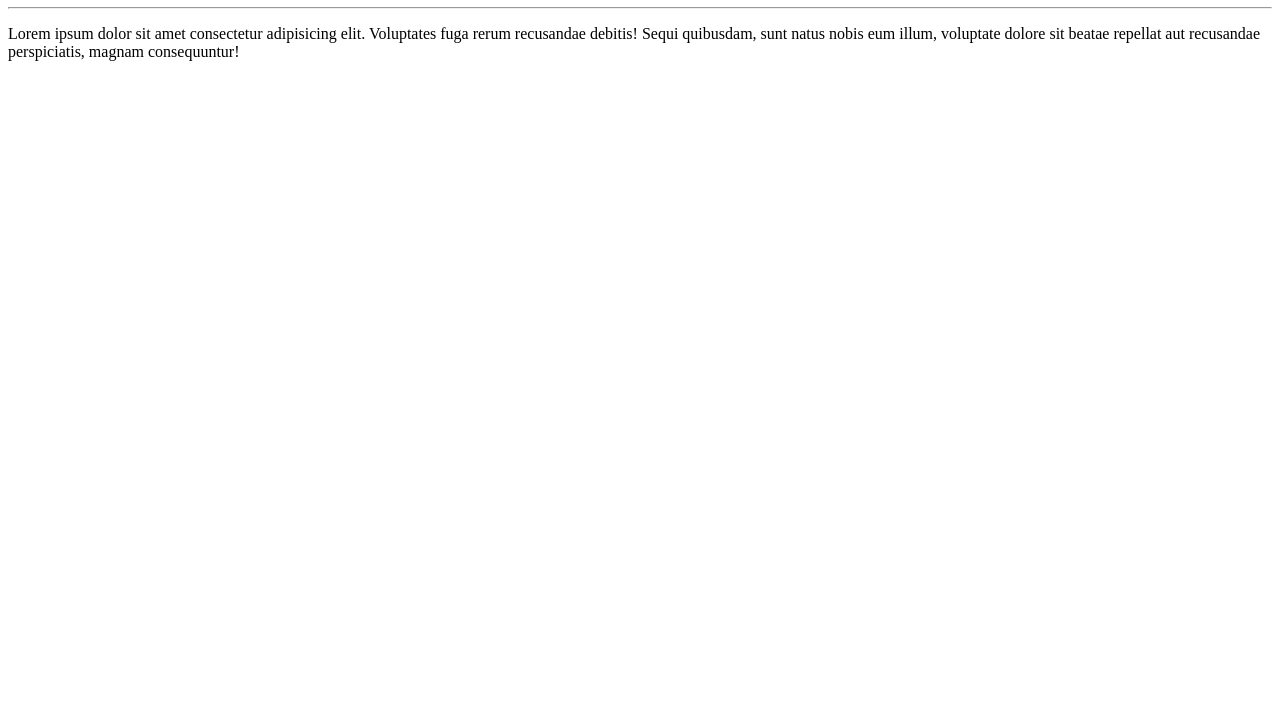
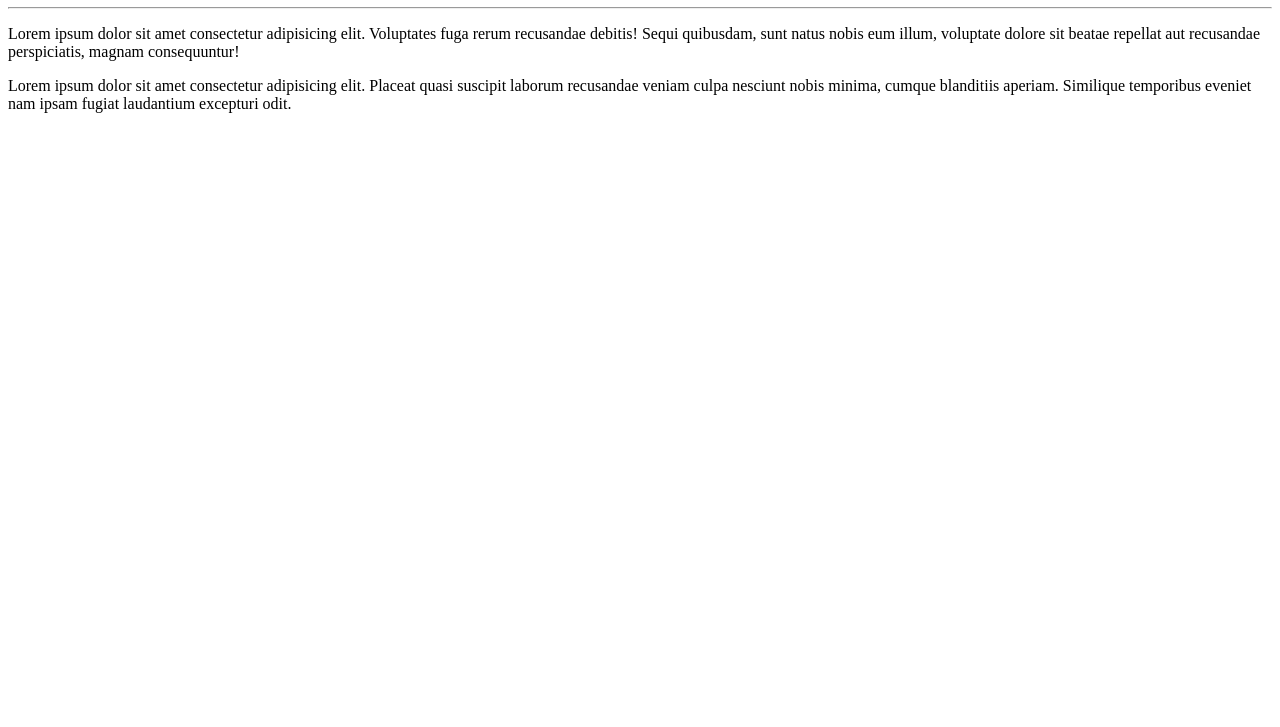
Before and after one commit to LuisGustavoDev/Ola-Mundo, a plain HTML site: page site-exemplo/index.html in a window 1280 px wide. Shown: the part 73-800 px from the top of the page. Drawn offline with Linux system fonts and the light colour scheme.

Commit message:
adcionei um parágrafo

```diff
--- a/site-exemplo/index.html
+++ b/site-exemplo/index.html
@@ -9,5 +9,6 @@
     <h1>Olá, Mundo</h1>
     <hr>
     <p>Lorem ipsum dolor sit amet consectetur adipisicing elit. Voluptates fuga rerum recusandae debitis! Sequi quibusdam, sunt natus nobis eum illum, voluptate dolore sit beatae repellat aut recusandae perspiciatis, magnam consequuntur!</p>
+    <p>Lorem ipsum dolor sit amet consectetur adipisicing elit. Placeat quasi suscipit laborum recusandae veniam culpa nesciunt nobis minima, cumque blanditiis aperiam. Similique temporibus eveniet nam ipsam fugiat laudantium excepturi odit.</p>
 </body>
 </html>
```
